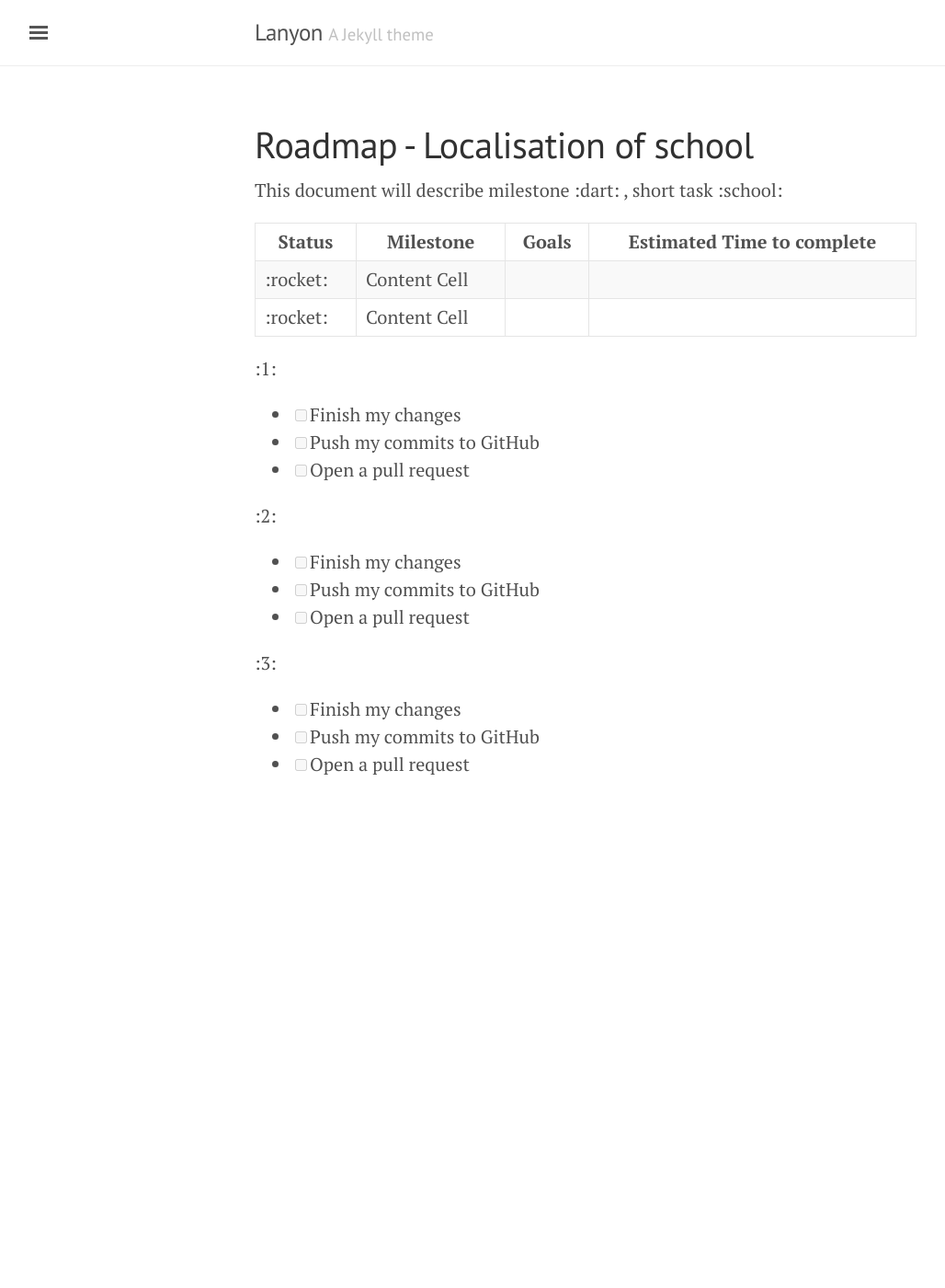
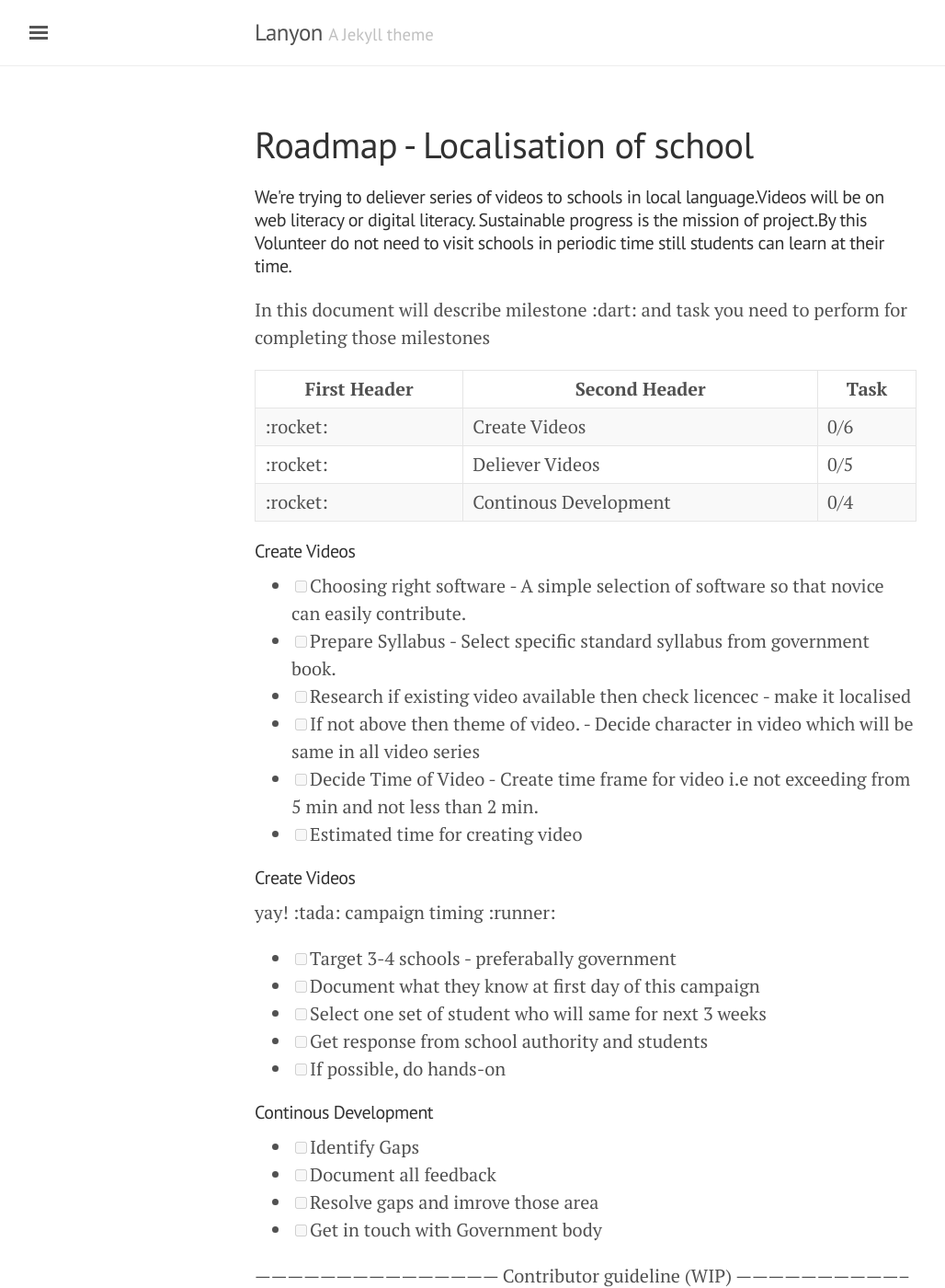
Before and after one commit to abbycabs/localisationofschool, a Jekyll site: the page built from ROADMAP.md, in a window 1280 px wide and 1400 px high. Shown: the whole window at 92% size, without its empty margins (3-1031 px from the left). Built offline with Jekyll 4.4.1, drawn with Linux system fonts in a browser that asks for light colours; our own code applies the rules of GitHub Pages for plain Markdown files; some of the changed text lies outside the part shown.

Commit message:
Temporary Contribution Detail

```diff
--- a/ROADMAP.md
+++ b/ROADMAP.md
@@ -1,28 +1,59 @@
 <h1> Roadmap - Localisation of school  </h1>
 
-  <p> This document will describe milestone :dart: , short task :school:</p>
+  <h5><p> We're trying to deliever series of videos to schools in local language.Videos will be on web literacy or digital literacy. Sustainable progress is the mission of project.By this Volunteer do not need to visit schools in periodic time still students can learn at their time. </p> </h5>
+
+  <p> In this document will describe milestone :dart: and task you need to perform for completing those milestones </p>
 
 
+  | First Header  | Second Header | Task    |
+  | ------------- | ------------- |     --- |
+  | :rocket:  | Create Videos  |    0/6     |
+  | :rocket:  | Deliever Videos  |   0/5      |
+  | :rocket:  | Continous Development | 0/4   |
 
-| Status        | Milestone     | Goals        |  Estimated Time to complete
-| ------------- | ------------- |------------- |
-| :rocket:      | Content Cell  |              |
-| :rocket:      | Content Cell  |              |
 
-:1:
+<h4> Create Videos </h4>
 
-- [ ] Finish my changes
-- [ ] Push my commits to GitHub
-- [ ] Open a pull request
+- [ ] Choosing right software - A simple selection of software so that novice can easily contribute.
+- [ ] Prepare Syllabus - Select specific standard syllabus from government book.
+- [ ] Research if existing video available then check licencec - make it localised
+- [ ] If not above then theme of video. - Decide character in video which will be same in all video series
+- [ ] Decide Time of Video - Create time frame for video i.e not exceeding from 5 min and not less than 2 min.
+- [ ] Estimated time for creating video
 
-:2:
+<h4> Create Videos </h4>
 
-- [ ] Finish my changes
-- [ ] Push my commits to GitHub
-- [ ] Open a pull request
+yay! :tada: campaign timing :runner:
 
-:3:
+- [ ] Target 3-4 schools - preferabally government
+- [ ] Document what they know at first day of this campaign
+- [ ] Select one set of student who will same for next 3 weeks
+- [ ] Get response from school authority and students
+- [ ] If possible, do hands-on
 
-- [ ] Finish my changes
-- [ ] Push my commits to GitHub
-- [ ] Open a pull request
+<h4> Continous Development </h4>
+
+- [ ] Identify Gaps
+- [ ] Document all feedback
+- [ ] Resolve gaps and imrove those area
+- [ ] Get in touch with Government body
+
+---------------------------------------------  Contributor guideline (WIP)  --------------------------------
+
+ <h3> How can you make this better? </h3>
+
+Thank you for showing interest in contributing.:smiley_cat:
+
+**Do you like to create videos ? **
+
+    Create video on your favourite topic from this and submit at here
+
+    Help us to create cartoon characters
+
+    Give it voice only.
+
+**Do you like to be part of amazing campaign ? **
+
+     Engage with schools
+     Give them intial start and make them understand to use videos in series.
+     Gather Feedback
```
